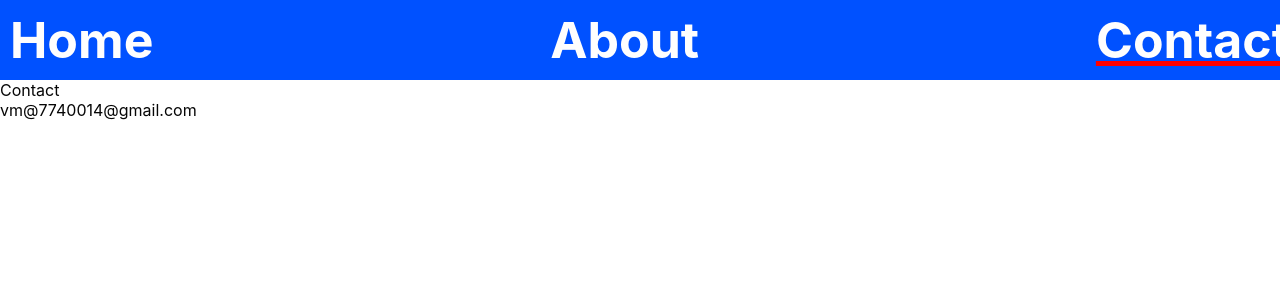
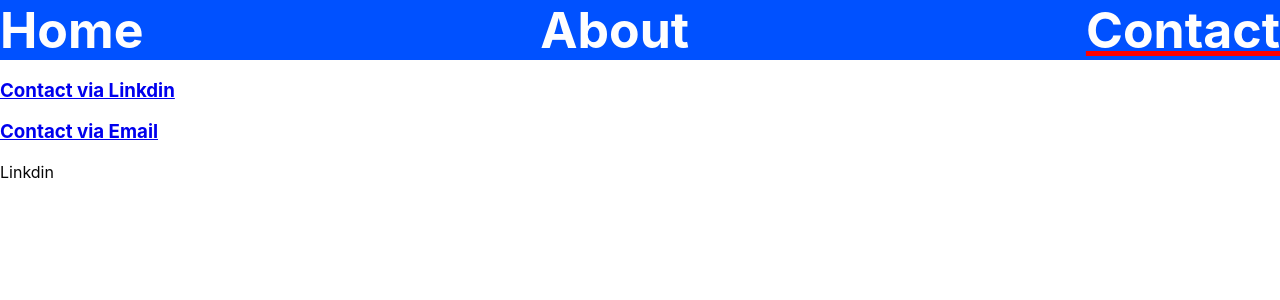
Before and after one commit to wishallmaurya/reactLearning, a React (Create React App) app: page /contact in a window 1280 px wide. Shown: the top 300 px of the page. Built offline with nearby package versions, Linux system fonts and the light colour scheme.

Commit message:
nested routing

```diff
--- a/src/App.css
+++ b/src/App.css
@@ -9,7 +9,7 @@
   display: flex;
   width: 100%;
   justify-content: space-between;
-  padding: 10px;
+  margin: 0px;
 }
 
 h1{
--- a/src/App.js
+++ b/src/App.js
@@ -4,6 +4,8 @@ import Home from "./components/Home";
 import Contact from "./components/Contact";
 import About from "./components/About";
 import Error from "./components/Error";
+import Linkdin from "./components/Linkdin";
+import Email from "./components/Email";
 import { BrowserRouter as Router, Routes, Route } from "react-router-dom";
 
 function App() {
@@ -15,7 +17,15 @@ function App() {
           <Route path="/" element={<Home />} />
           <Route path="/about" element={<About />} />
 
-          <Route path="/contact/" element={<Contact />} />
+{/* nested routing */}
+          <Route path="/contact" element={<Contact />} >
+            {/* isse default nested route me open hoga */}
+          <Route index element={<Linkdin />} />
+          <Route path="/contact/linkdin" element={<Linkdin />} />
+          <Route path="/contact/email" element={<Email />} />
+
+            </Route>
+
           <Route path="*" element={<Error />} />
         </Routes>
       </div>
--- a/src/components/Contact.jsx
+++ b/src/components/Contact.jsx
@@ -1,12 +1,18 @@
-import React from 'react'
+import React from "react";
+import { Link,Outlet } from "react-router-dom";
 
 const Contact = () => {
   return (
-    <div>Contact
-      <br />
-      vm@7740014@gmail.com
+    <div>
+      <Link to='linkdin'>
+        <h3>Contact via Linkdin</h3>
+      </Link>
+      <Link to='email'>
+        <h3>Contact via Email</h3>
+      </Link>
+<Outlet/>
     </div>
-  )
-}
+  );
+};
 
-export default Contact
+export default Contact;
--- /dev/null
+++ b/src/components/Email.jsx
@@ -0,0 +1,9 @@
+import React from 'react'
+
+const Email = () => {
+  return (
+    <div>Email</div>
+  )
+}
+
+export default Email
--- /dev/null
+++ b/src/components/Linkdin.jsx
@@ -0,0 +1,9 @@
+import React from 'react'
+
+const Linkdin = () => {
+  return (
+    <div>Linkdin</div>
+  )
+}
+
+export default Linkdin
```
